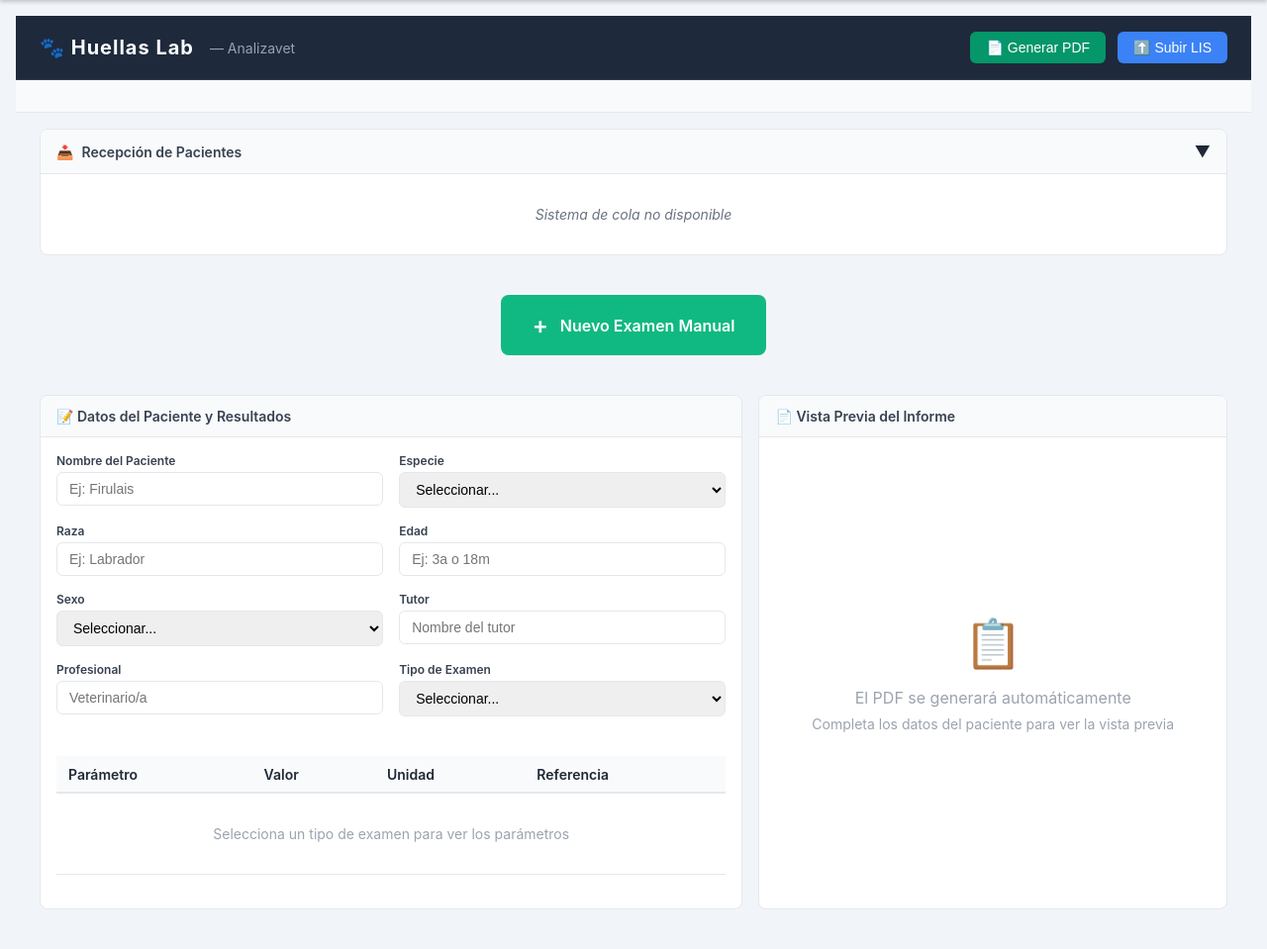
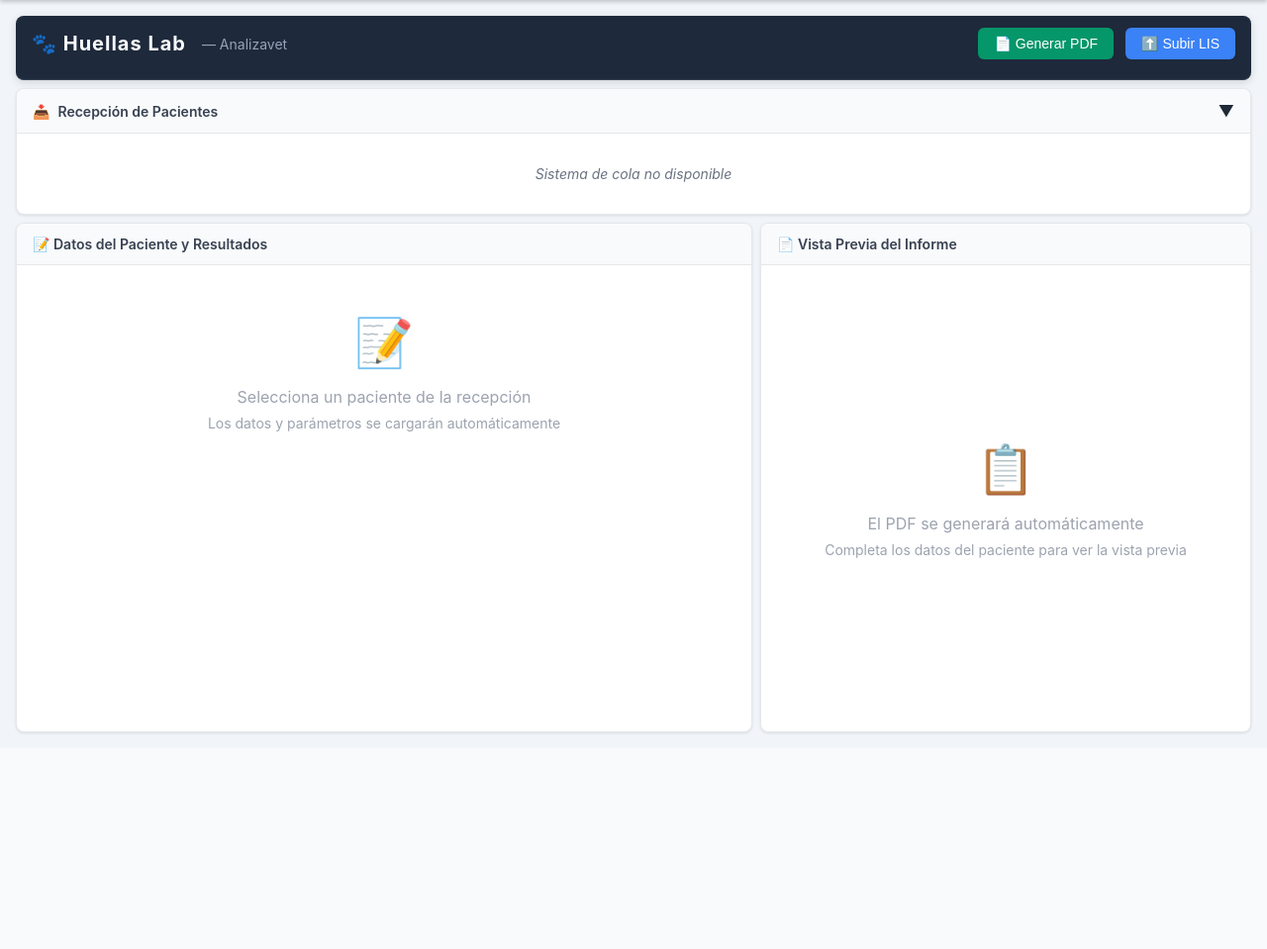
Before and after one commit to padierna0315/analizavet-v2, a FastAPI app: page /taller/ in a window 1280 px wide. Shown: the part 48-1007 px from the top of the page at 99% size. After the commit the page ends 790 px from the top, so only its background shows below. Run offline with FastAPI, Linux system fonts and the light colour scheme; data that the repository does not hold is empty; parts of the project's set-up code (start-up, migrations or seed data) failed here and were passed over; some libraries are stand-ins or nearby versions.

Commit message:
feat: optimización de taller, notificaciones OOB y arquitectura grid flexible

```diff
--- a/app/static/css/main.css
+++ b/app/static/css/main.css
@@ -49,13 +49,47 @@ body { font-family: var(--font-family); color: var(--color-normal); background:
 .test-date { font-family: var(--font-mono); }
 
 /* ── Main layout ────────────────────────────────────────────────────────────── */
-.main-content { padding: 1rem; }
+.main-content { padding: 0.5rem; }
+
+/* Dashboard Grid Layout - Planos de Arquitectura Flexibles */
+.dashboard-grid {
+  display: grid;
+  grid-template-areas:
+    "encabezado encabezado"
+    "recepcion recepcion"
+    "editor visor";
+  grid-template-columns: 60fr 40fr;
+  grid-template-rows: auto auto 1fr;
+  gap: 0.5rem;
+  min-height: calc(100vh - 60px);
+}
+
+/* Grid area assignments */
+.dashboard-header { grid-area: encabezado; }
+.status-bar { grid-area: encabezado; }
+.reception-section { grid-area: recepcion; }
+.taller-workspace {
+  grid-column: editor / span 2;
+  display: contents;
+}
+.workspace-editor { grid-area: editor; }
+.workspace-viewer { grid-area: visor; }
+
+/* Compact layout - reduced gaps */
+.dashboard-grid > * {
+  min-width: 0;
+}
+
+/* Original gap only for reception section */
+.reception-section {
+  margin-bottom: 0.5rem;
+}
 
 .taller-layout {
-    display: grid;
-    grid-template-columns: 60fr 40fr;
-    gap: 1rem;
-    height: calc(100vh - 5rem);
+  display: grid;
+  grid-template-columns: 60fr 40fr;
+  gap: 0.5rem;
+  height: calc(100vh - 5rem);
 }
 
 /* ── Panels ─────────────────────────────────────────────────────────────────── */
@@ -183,6 +217,92 @@ body { font-family: var(--font-family); color: var(--color-normal); background:
 .htmx-indicator { display: none; font-size: 0.75rem; color: #6b7280; }
 .htmx-request .htmx-indicator { display: block; }
 
+/* ── Notifications (Altavoz del Edificio) ───────────────────────────────────── */
+#notification-container {
+  position: fixed;
+  bottom: 1.5rem;
+  right: 1.5rem;
+  z-index: 9999;
+  display: flex;
+  flex-direction: column;
+  gap: 0.75rem;
+  pointer-events: none;
+}
+
+.notification-toast {
+  padding: 1rem 1.25rem;
+  border-radius: 0.5rem;
+  font-size: 0.875rem;
+  font-weight: 500;
+  max-width: 320px;
+  pointer-events: auto;
+  box-shadow: 0 4px 12px rgba(30, 41, 59, 0.4);
+  display: flex;
+  align-items: center;
+  gap: 0.75rem;
+  animation: toast-fade-in 0.3s ease-out forwards;
+}
+
+.notification-toast.success {
+  background-color: #dcfce7;
+  color: #166534;
+  border-left: 4px solid #16a34a;
+}
+
+.notification-toast.error {
+  background-color: #fee2e2;
+  color: #991b1b;
+  border-left: 4px solid #dc2626;
+}
+
+.notification-toast.processing {
+  background-color: #f3f4f6;
+  color: #374151;
+  border-left: 4px solid #6b7280;
+}
+
+.notification-toast::before {
+  font-size: 1rem;
+}
+
+.notification-toast.success::before { content: "✓"; }
+.notification-toast.error::before { content: "✕"; }
+.notification-toast.processing::before { content: "⟳"; }
+
+.notification-toast.success.auto-dismiss {
+  animation: toast-fade-in 0.3s ease-out forwards,
+             toast-fade-out 0.5s ease-in forwards;
+  animation-delay: 0s, 5s;
+}
+
+.notification-toast.error.auto-dismiss {
+  animation: toast-fade-in 0.3s ease-out forwards,
+             toast-fade-out 0.5s ease-in forwards;
+  animation-delay: 0s, 10s;
+}
+
+@keyframes toast-fade-in {
+  from {
+    opacity: 0;
+    transform: translateX(100%);
+  }
+  to {
+    opacity: 1;
+    transform: translateX(0);
+  }
+}
+
+@keyframes toast-fade-out {
+  from {
+    opacity: 1;
+    transform: translateX(0);
+  }
+  to {
+    opacity: 0;
+    transform: translateX(100%);
+  }
+}
+
 /* ── Preview content (from GET /taller/preview/{id}) ───────────────────────── */
 .preview-container { font-size: 0.875rem; }
 .preview-header { margin-bottom: 1rem; }
--- a/app/templates/base.html
+++ b/app/templates/base.html
@@ -19,8 +19,12 @@
             {% block navbar_info %}{% endblock %}
         </div>
     </nav>
-    <main class="main-content">
-        {% block content %}{% endblock %}
-    </main>
+<main class="main-content">
+  {% block content %}{% endblock %}
+</main>
+
+<!-- Altavoz del Edificio - Notification Container -->
+<div id="notification-container">
+</div>
 </body>
 </html>
--- a/app/templates/taller/dashboard.html
+++ b/app/templates/taller/dashboard.html
@@ -232,56 +232,87 @@
   background: #fef2f2;
 }
 
-/* ── New Exam Button ────────────────────────────────────────────────────────── */
-.new-exam-section {
-  margin: 1rem 1.5rem;
-  padding: 1.5rem;
-  text-align: center;
+/* ── Dashboard Grid Layout ─────────────────────────────────────────────────── */
+.dashboard-grid {
+  display: grid;
+  grid-template-areas:
+    "encabezado encabezado"
+    "recepcion recepcion"
+    "editor visor";
+  grid-template-columns: 60fr 40fr;
+  grid-template-rows: auto auto 1fr;
+  gap: 0.5rem;
+  padding: 0.5rem;
+  min-height: calc(100vh - 60px);
 }
 
-.btn-new-exam {
-  display: inline-flex;
+.dashboard-header {
+  grid-area: encabezado;
+  display: flex;
+  flex-wrap: wrap;
+  justify-content: space-between;
   align-items: center;
-  gap: 0.75rem;
-  padding: 1rem 2rem;
-  background: #10b981;
-  color: white;
-  border: none;
+  padding: 0.75rem 1rem;
+  background: var(--color-header-bg);
+  color: var(--color-header-text);
+  border-bottom: 1px solid #334155;
   border-radius: 0.5rem;
-  font-size: 1rem;
-  font-weight: 600;
-  cursor: pointer;
-  text-decoration: none;
-  transition: transform 0.2s, box-shadow 0.2s;
+  box-shadow: 0 2px 8px rgba(0, 0, 0, 0.15);
 }
 
-.btn-new-exam:hover {
-  transform: translateY(-2px);
-  box-shadow: 0 4px 12px rgba(16, 185, 129, 0.3);
+.status-bar {
+  grid-area: encabezado;
+  display: flex;
+  gap: 0.75rem;
+  padding: 0.5rem 0 0 0;
+  width: 100%;
+  order: 3;
+  background: transparent;
+  border-bottom: none;
 }
 
-.btn-new-exam .icon {
-  font-size: 1.5rem;
+.reception-section {
+  grid-area: recepcion;
+  margin: 0;
+  background: white;
+  border: 1px solid var(--color-border);
+  border-radius: 0.5rem;
+  overflow: hidden;
+  box-shadow: 0 1px 3px rgba(0, 0, 0, 0.1);
 }
 
-/* ── Two Column Layout ──────────────────────────────────────────────────────── */
-.taller-workspace {
-  display: grid;
-  grid-template-columns: 60fr 40fr;
-  gap: 1rem;
-  margin: 0 1.5rem 1.5rem;
-  min-height: calc(100vh - 280px);
+/* Keep original gap only for reception */
+.reception-section + * {
+  margin-top: 1rem;
 }
 
-.workspace-left,
-.workspace-right {
+.taller-workspace {
+  display: contents;
+}
+
+.workspace-left {
+  grid-area: editor;
   background: white;
   border: 1px solid var(--color-border);
   border-radius: 0.5rem;
   overflow: hidden;
   display: flex;
   flex-direction: column;
+  box-shadow: 0 1px 3px rgba(0, 0, 0, 0.1);
 }
+
+.workspace-right {
+  grid-area: visor;
+  background: white;
+  border: 1px solid var(--color-border);
+  border-radius: 0.5rem;
+  overflow: hidden;
+  display: flex;
+  flex-direction: column;
+  box-shadow: 0 1px 3px rgba(0, 0, 0, 0.1);
+}
+
+
 
 .workspace-header {
   padding: 0.75rem 1rem;
@@ -427,23 +458,22 @@
 {% endblock %}
 
 {% block content %}
-<!-- Dashboard Header -->
+<div class="dashboard-grid">
+  <!-- Header + Status Bar combined -->
   <div class="dashboard-header">
     <div class="header-left">
       <span class="header-logo">🐾 Huellas Lab</span>
       <span class="header-subtitle">— Analizavet</span>
     </div>
     <div class="header-actions">
-    <button class="btn-header btn-generate-pdf" onclick="alert('Generar PDF - en desarrollo')">
+      <button class="btn-header btn-generate-pdf" type="button">
         📄 Generar PDF
       </button>
-    <button class="btn-header btn-upload-lis" onclick="alert('Subir LIS - en desarrollo')">
+      <button class="btn-header btn-upload-lis" type="button">
         ⬆️ Subir LIS
       </button>
     </div>
-</div>
-
-<!-- Status Bar with Adapters -->
+    <!-- Status Bar within header area -->
     <div class="status-bar"
       id="adapters-status"
       hx-get="/api/adapters/status"
@@ -457,6 +487,7 @@
           title="{{ 'Conectado' if adapter.is_running else 'Desconectado' }}"></span>
       </div>
       {% endfor %}
+    </div>
   </div>
 
   <!-- Reception Section -->
@@ -510,113 +541,26 @@
   </div>
 </div>
 
-<!-- New Exam Manual Button (only when no pending patients) -->
-{% if not has_pending_patients %}
-<div class="new-exam-section">
-  <a href="/taller/new" class="btn-new-exam">
-    <span class="icon">+</span>
-    <span>Nuevo Examen Manual</span>
-  </a>
-</div>
-{% endif %}
-
-<!-- Two Column Workspace -->
+<!-- Workspace: Editor + Viewer -->
 <div class="taller-workspace">
-  <!-- Left: Patient Form -->
-  <div class="workspace-left">
+  <!-- Editor: Patient Form -->
+  <div class="workspace-left workspace-editor">
     <div class="workspace-header">
       📝 Datos del Paciente y Resultados
     </div>
-    <div class="workspace-content">
-      <form class="patient-form" id="patient-form">
-        <div class="form-row">
-          <div class="form-group">
-            <label for="patient_name">Nombre del Paciente</label>
-            <input type="text" id="patient_name" name="patient_name" placeholder="Ej: Firulais">
+    <div class="workspace-content" id="workspace-editor-content">
+      <div class="pdf-placeholder">
+        <div class="pdf-placeholder-icon">📝</div>
+        <p>Selecciona un paciente de la recepción</p>
+        <p style="font-size: 0.875rem; margin-top: 0.5rem;">
+          Los datos y parámetros se cargarán automáticamente
+        </p>
       </div>
-          <div class="form-group">
-            <label for="species">Especie</label>
-            <select id="species" name="species">
-              <option value="">Seleccionar...</option>
-              <option value="Canino">Canino</option>
-              <option value="Felino">Felino</option>
-            </select>
-          </div>
-        </div>
-        <div class="form-row">
-          <div class="form-group">
-            <label for="breed">Raza</label>
-            <input type="text" id="breed" name="breed" placeholder="Ej: Labrador">
-          </div>
-          <div class="form-group">
-            <label for="age">Edad</label>
-            <input type="text" id="age" name="age" placeholder="Ej: 3a o 18m">
-          </div>
-        </div>
-        <div class="form-row">
-          <div class="form-group">
-            <label for="sex">Sexo</label>
-            <select id="sex" name="sex">
-              <option value="">Seleccionar...</option>
-              <option value="Macho">Macho</option>
-              <option value="Hembra">Hembra</option>
-            </select>
-          </div>
-          <div class="form-group">
-            <label for="owner">Tutor</label>
-            <input type="text" id="owner" name="owner" placeholder="Nombre del tutor">
-          </div>
-        </div>
-        <div class="form-row">
-          <div class="form-group">
-            <label for="professional">Profesional</label>
-            <input type="text" id="professional" name="professional" placeholder="Veterinario/a">
-          </div>
-          <div class="form-group">
-            <label for="test_type">Tipo de Examen</label>
-          <select id="test_type" name="test_type"
-            hx-post="/taller/load-test-template"
-            hx-target="#lab-values-body"
-            hx-swap="innerHTML"
-            hx-indicator="#test-type-indicator"
-            hx-disabled-elt="this">
-            <option value="">Seleccionar...</option>
-            <option value="hemograma">Hemograma Completo</option>
-            <option value="quimica">Química Sanguínea</option>
-            <option value="urianalisis">Urianálisis</option>
-            <option value="copro">Coproparasitario</option>
-          </select>
-          <span id="test-type-indicator" class="htmx-indicator" style="margin-left: 0.5rem; font-size: 0.75rem; color: #6b7280;">Cargando...</span>
     </div>
   </div>
 
-        <!-- Lab Values Table -->
-        <div class="lab-values-section">
-          <table class="lab-values-table">
-            <thead>
-              <tr>
-                <th>Parámetro</th>
-                <th>Valor</th>
-                <th>Unidad</th>
-                <th>Referencia</th>
-              </tr>
-            </thead>
-            <tbody id="lab-values-body">
-              <!-- Populated by HTMX when selecting test type -->
-              <tr>
-                <td colspan="4" style="text-align: center; color: #9ca3af; padding: 2rem;">
-                  Selecciona un tipo de examen para ver los parámetros
-                </td>
-              </tr>
-            </tbody>
-          </table>
-        </div>
-      </form>
-    </div>
-  </div>
-
-  <!-- Right: PDF Preview -->
-  <div class="workspace-right">
+  <!-- Viewer: PDF Preview -->
+  <div class="workspace-right workspace-viewer">
     <div class="workspace-header">
       📄 Vista Previa del Informe
     </div>
@@ -628,6 +572,7 @@
           <p style="font-size: 0.875rem; margin-top: 0.5rem;">
             Completa los datos del paciente para ver la vista previa
           </p>
+        </div>
       </div>
     </div>
   </div>
--- a/requirements.txt
+++ b/requirements.txt
@@ -39,6 +39,7 @@ logfire>=0.0.1
 
 # SSE Support
 sse-starlette>=1.6.0
+python-multipart>=0.0.27
 
 # Development dependencies
 pytest==7.4.3
```
Also changed, not shown: app/core/taller/notifications.py (added, +119 -0 lines), app/core/taller/service.py (+20 -20 lines), app/routers/taller.py (+5 -5 lines), pyproject.toml (+1 -9 lines), README.md, app/routers/health.py (line endings or trailing spaces). Lines whose indentation alone changed are shown as unchanged.
